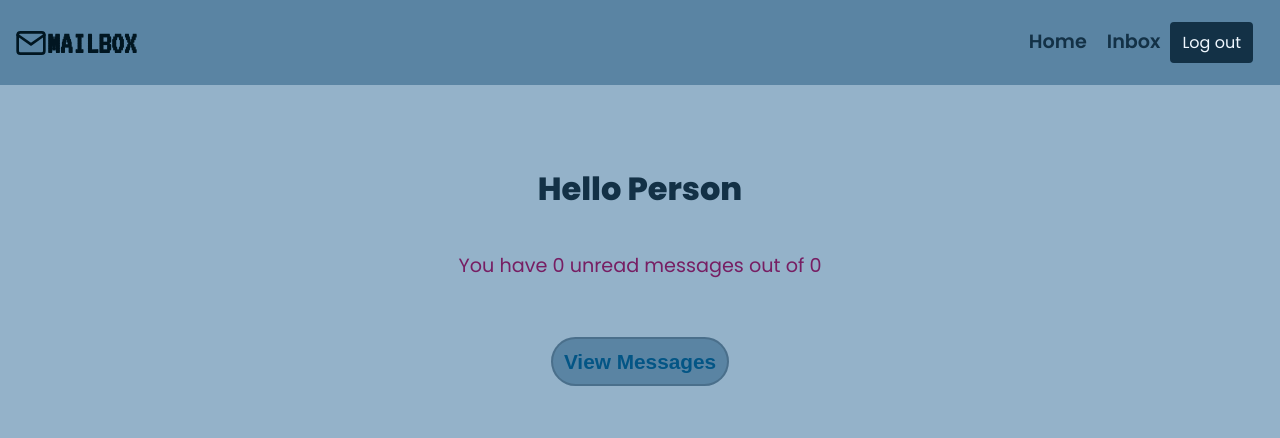
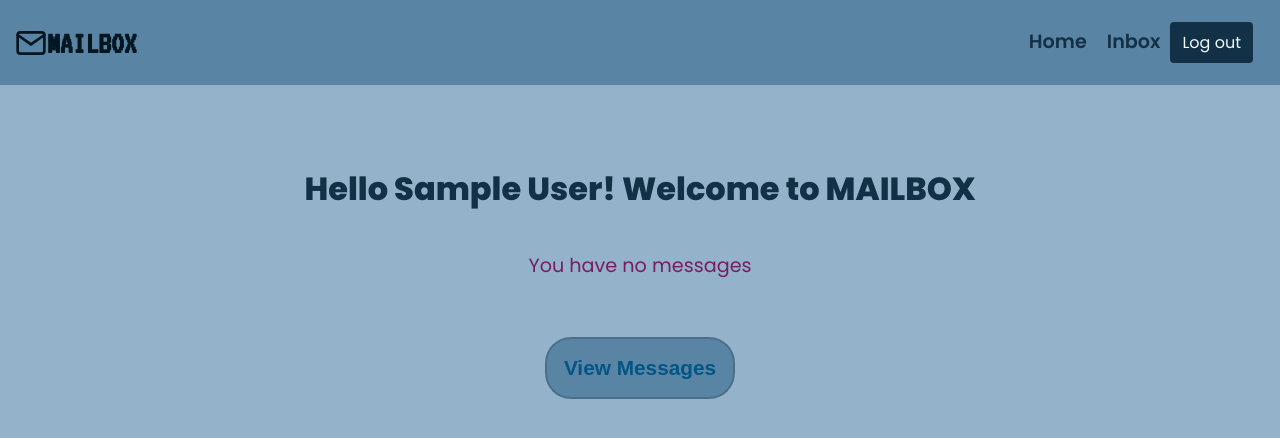
Before and after one commit to NATASHA-ct/MAILBOX-APP, a React (Create React App) app in the folder frontend/: page / in a window 1280 px wide. Shown: the top 438 px of the page. Built offline with nearby package versions, Linux system fonts and the light colour scheme; no server answers; sample sign-in values are in the browser's storage.

Commit message:
Add predefined user authorization

```diff
--- a/frontend/src/hooks/useLogin.js
+++ b/frontend/src/hooks/useLogin.js
@@ -6,14 +6,14 @@ export const useLogin = () => {
   const [isLoading, setIsLoading] = useState(null);
   const { dispatch } = useAuthContext();
 
-  const login = async (email, password) => {
+  const login = async (name, email, password) => {
     setIsLoading(true);
     setError(null);
 
     const response = await fetch("/api/user/login", {
       method: "POST",
       headers: { "Content-Type": "application/json" },
-      body: JSON.stringify({ email, password }),
+      body: JSON.stringify({ name, email, password }),
     });
     const json = await response.json();
 
--- a/frontend/src/hooks/useSignup.js
+++ b/frontend/src/hooks/useSignup.js
@@ -6,14 +6,14 @@ export const useSignup = () => {
   const [isLoading, setIsLoading] = useState(null);
   const { dispatch } = useAuthContext();
 
-  const signup = async (email, password) => {
+  const signup = async (name, email, password) => {
     setIsLoading(true);
     setError(null);
 
     const response = await fetch("/api/user/signup", {
       method: "POST",
       headers: { "Content-Type": "application/json" },
-      body: JSON.stringify({ email, password }),
+      body: JSON.stringify({name, email, password }),
     });
     const json = await response.json();
 
--- a/frontend/src/pages/Home/Home.css
+++ b/frontend/src/pages/Home/Home.css
@@ -4,10 +4,10 @@
   align-items: center;
 }
 
-.toInbox button {
+.btn {
     background: #5a84a3;
     border: 2px solid #02121f2e;
-    padding: 0.5em;
+    padding: 0.8em;
     border-radius: 26px;
     margin-top: 2em;
     font-size: 1.3em;
--- a/frontend/src/pages/Home/Home.js
+++ b/frontend/src/pages/Home/Home.js
@@ -33,13 +33,20 @@ const Home = () => {
     <CSSTransition in={true} timeout={300}>
       {user ? (
         <div className="homepage page">
-          <h1>Hello Person</h1>
-          <p className="unreadMsg">
-            You have {unreadMsg || 0} unread messages out of{" "}
-            {messages?.length || 0}
-          </p>
+          <h1 className="helloTxt">Hello {user.name}! Welcome to MAILBOX</h1>
+
+              {user.email === "admin@gmail.com" ? (
+                <p className="unreadMsg">
+                  You have {unreadMsg || 0} unread messages out of{" "}{messages?.length || 0}
+                </p>
+              ) : (
+                  <p className="unreadMsg">
+                      You have no messages
+                  </p>
+              )}
+
           <Link to="/Inbox" className="toInbox">
-            <button>View Messages</button>
+            <button className="btn">View Messages</button>
           </Link>
         </div>
       ) : (
--- a/frontend/src/pages/Inbox/Inbox.js
+++ b/frontend/src/pages/Inbox/Inbox.js
@@ -55,7 +55,9 @@ const Inbox = () => {
    <CSSTransition in={true} timeout={300}>
      <div className="Inboxpage page">
        <h2 className="pageTittle">INBOX</h2>
-          {messages &&
+
+       {user.email === "admin@gmail.com" ? (
+         messages &&
          messages.map((message) => (
            <div className="msgs-container">
              <Link
@@ -72,7 +74,10 @@ const Inbox = () => {
                </div>
              </Link>
            </div>
-            ))}
+         ))
+       ) : (
+         <h3 className="noView">Sorry you cannot view these messages</h3>
+       )}
      </div>
    </CSSTransition>
  );
--- a/frontend/src/pages/Login/Login.js
+++ b/frontend/src/pages/Login/Login.js
@@ -2,6 +2,7 @@ import { useState } from "react";
 import { useLogin } from "../../hooks/useLogin";
 
 const Login = () => {
+  const [name, setName] = useState("");
   const [email, setEmail] = useState("");
   const [password, setPassword] = useState("");
   const { login, error, isLoading } = useLogin();
@@ -9,12 +10,18 @@ const Login = () => {
   const handleSubmit = async (e) => {
     e.preventDefault();
 
-    await login(email, password);
+    await login(name, email, password);
   };
 
   return (
     <form className="login page" onSubmit={handleSubmit}>
       <h3>Log In</h3>
+      <label>Name:</label>
+      <input
+        type="text"
+        onChange={(e) => setName(e.target.value)}
+        value={name}
+      />
 
       <label>Email address:</label>
       <input
--- a/frontend/src/pages/Signup/Signup.js
+++ b/frontend/src/pages/Signup/Signup.js
@@ -2,6 +2,7 @@ import { useState } from "react";
 import { useSignup } from "../../hooks/useSignup";
 
 const Signup = () => {
+  const [name, setName] = useState("");
   const [email, setEmail] = useState("");
   const [password, setPassword] = useState("");
   const { signup, error, isLoading } = useSignup();
@@ -9,12 +10,18 @@ const Signup = () => {
   const handleSubmit = async (e) => {
     e.preventDefault();
 
-    await signup(email, password);
+    await signup(name, email, password);
   };
 
   return (
     <form className="signup page" onSubmit={handleSubmit}>
       <h3>Sign Up</h3>
+      <label>Name:</label>
+      <input
+        type="text"
+        onChange={(e) => setName(e.target.value)}
+        value={name}
+      />
 
       <label>Email address:</label>
       <input
```
Also changed, not shown: 2 other files (tests, documents, lock files or other folders). Lines whose indentation alone changed are shown as unchanged.
